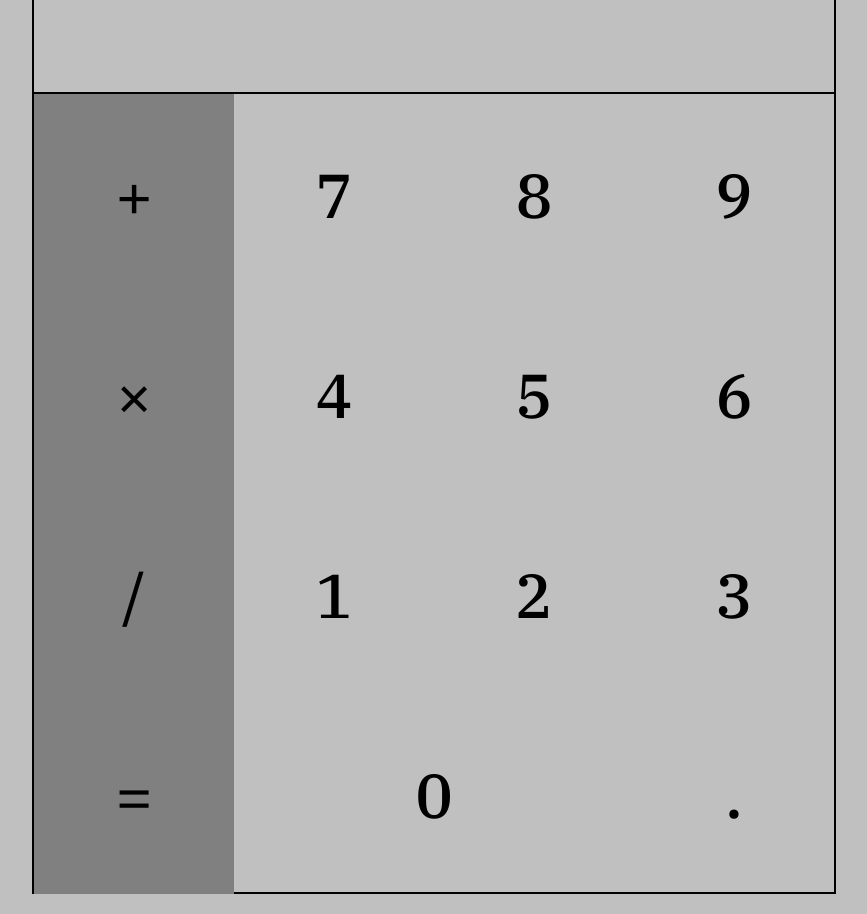
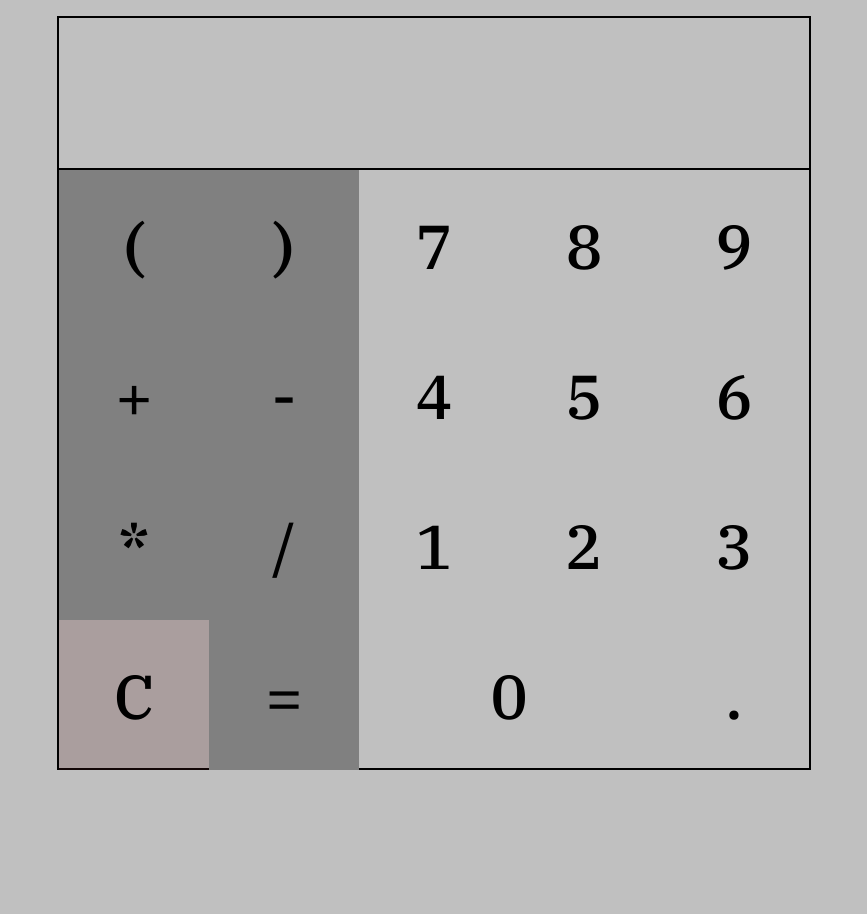
Before and after one commit to HugoMany/JS_WEB_TP_CALCULTRICE, a plain HTML site: page index.html in a window 1280 px wide. Shown: the part 130-1044 px from the top of the page, without its empty margins (206-1073 px from the left). After the commit the page ends 920 px from the top, so only its background shows below. Drawn offline with nearby package versions, Linux system fonts and the light colour scheme.

Commit message:
change design

```diff
--- a/css/style.css
+++ b/css/style.css
@@ -10,32 +10,47 @@ body{
 main{
     margin: 20px;
     display: flex;
+    flex-direction: column;
     justify-content: center;
+    align-content: center;
+    flex-wrap: wrap;
+}
+h1{
+    font-size: 48px;
+    text-align: center;
 }
 #Calculatrice{
-    width: 800px;
-    height: 1000px;
+    width: 750px;
+    height: 750px;
     display: flex;
     flex-wrap: wrap;
     border: solid black 2px;
+    /* border-radius: 30px; */
+
+}
+#clear{
+    background-color: rgba(84, 28, 28, 0.211);
 
 }
 #result{
-    width: 800px;
-    height: 200px;
+    width: 100%;
+    height: 150px;
     border-bottom: solid 2px black;
+    text-align: right;
+    overflow-x: scroll;
+    transition: 0.55s;
 }
 .case{
-    width: 200px;
-    height: 200px;
+    width: 150px;
+    height: 150px;
     display: flex;
     justify-content: center;
     align-items: center;
     transition: 0.2s;
 }
 .case2{
-    width: 400px;
-    height: 200px;
+    width: 300px;
+    height: 150px;
     display: flex;
     justify-content: center;
     align-items: center;
@@ -50,13 +65,32 @@ html .case2:hover{
     background-color: rgba(104, 104, 104, 0.293);
     cursor: pointer;
 }
-
-
-.ope{
-    background-color: gray;
+.case div{
     width: 100%;
     display: flex;
     justify-content: center;
     align-items: center;
     height: 100%;
 }
+.case2 div{
+    width: 100%;
+    display: flex;
+    justify-content: center;
+    align-items: center;
+    height: 100%;
+}
+
+.ope{
+    background-color: gray;
+}
+.ope:hover{
+    background-color: rgba(104, 104, 104, 0.293);
+    cursor: pointer;
+}
+.material-symbols-outlined {
+  font-variation-settings:
+  'FILL' 0,
+  'wght' 400,
+  'GRAD' 0,
+  'opsz' 72
+}
--- a/index.html
+++ b/index.html
@@ -2,35 +2,45 @@
 <head>
     <link rel="stylesheet" href="css/style.css">
     <title>TP Calculatrice</title>
+    <link rel="stylesheet" href="https://fonts.googleapis.com/css2?family=Material+Symbols+Outlined:opsz,wght,FILL,GRAD@20..48,100..700,0..1,-50..200" />
 
-
+    <script src="js/calc.js">
+    </script>
 </head>
 <body>
 <main>
+    <h1> TP Calculatrice Hugo MANY</h1>
     <div id="Calculatrice">
         <div id="result"> </div>
 
-        <div class="case">      <div class="ope" id="">+     </div>           </div>
-        <div class="case">      <div id="">7     </div>           </div>
-        <div class="case">      <div id="">8     </div>           </div>
-        <div class="case">      <div id="">9     </div>           </div>
 
 
+        <div class="case">      <div class="ope" id="(">(     </div>           </div>
+        <div class="case">      <div class="ope" id="x">)     </div>           </div>
+        <div class="case">      <div id="7">7     </div>           </div>
+        <div class="case">      <div id="8">8     </div>           </div>
+        <div class="case">      <div id="9">9     </div>           </div>
 
-        <div class="case">      <div class="ope" id="">×     </div>           </div>
-        <div class="case">      <div id="">4     </div>           </div>
-        <div class="case">      <div id="">5     </div>           </div>
-        <div class="case">      <div id="">6     </div>           </div>
+        <div class="case">      <div class="ope" id="+">+     </div>           </div>
+        <div class="case">      <div class="ope" id="+">-     </div>           </div>
+        <div class="case">      <div id="4">4     </div>           </div>
+        <div class="case">      <div id="5">5     </div>           </div>
+        <div class="case">      <div id="6">6     </div>           </div>
 
+        <div class="case">      <div class="ope" id="x">*     </div>           </div>
+        <div class="case">      <div class="ope"id="/">/     </div>           </div>
+        <div class="case">      <div id="1">1    </div>           </div>
+        <div class="case">      <div id="2">2     </div>           </div>
+        <div class="case">      <div id="3">3     </div>           </div>
 
-        <div class="case">      <div class="ope"id="">/     </div>           </div>
-        <div class="case">      <div id="">1    </div>           </div>
-        <div class="case">      <div id="">2     </div>           </div>
-        <div class="case">      <div id="">3     </div>           </div>
+        <!-- <div class="case"><span class="material-symbols-outlined">
+            arrow_back
+            </span></div> -->
 
-        <div class="case">      <div class="ope"id="">=     </div>           </div>
-        <div class="case2">     <div id="">0     </div>           </div>
-        <div class="case">      <div id="">.     </div>           </div>
+        <div class="case" id="clear">C </div>
+        <div class="case">      <div class="ope"id="=">=     </div>           </div>
+        <div class="case2">     <div id="0">0     </div>           </div>
+        <div class="case">      <div id=".">.     </div>           </div>
 
 
 
--- a/js/calc.js
+++ b/js/calc.js
@@ -0,0 +1,25 @@
+window.onclick = e => {
+    let element =e.target.lastChild.textContent[0] ;
+    // console.log(element);
+    if(element!=null){
+        document.getElementById("result").textContent+=element;
+        if(element=="="){
+            let calc=document.getElementById("result").textContent;
+            let result=eval(calc.substring(0,calc.length-1));
+            if(calc[calc.length-2]=="="){
+                document.getElementById("result").textContent="Error";
+            }
+            else{
+                document.getElementById("result").textContent=result;
+            }
+
+        }
+        if(element=="C"){
+            document.getElementById("result").textContent="";
+        }
+    }
+}
+
+// function strToCalc(calc){
+//     let
+// }
```
